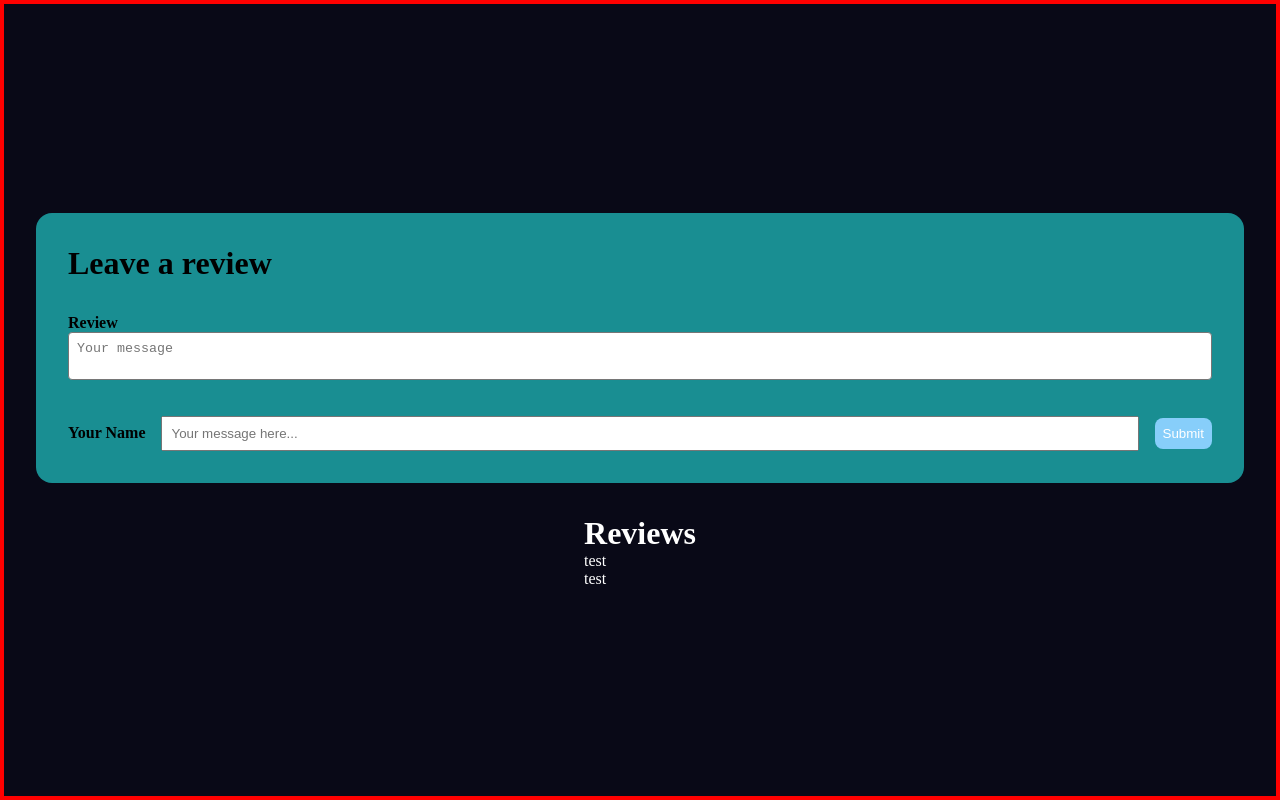
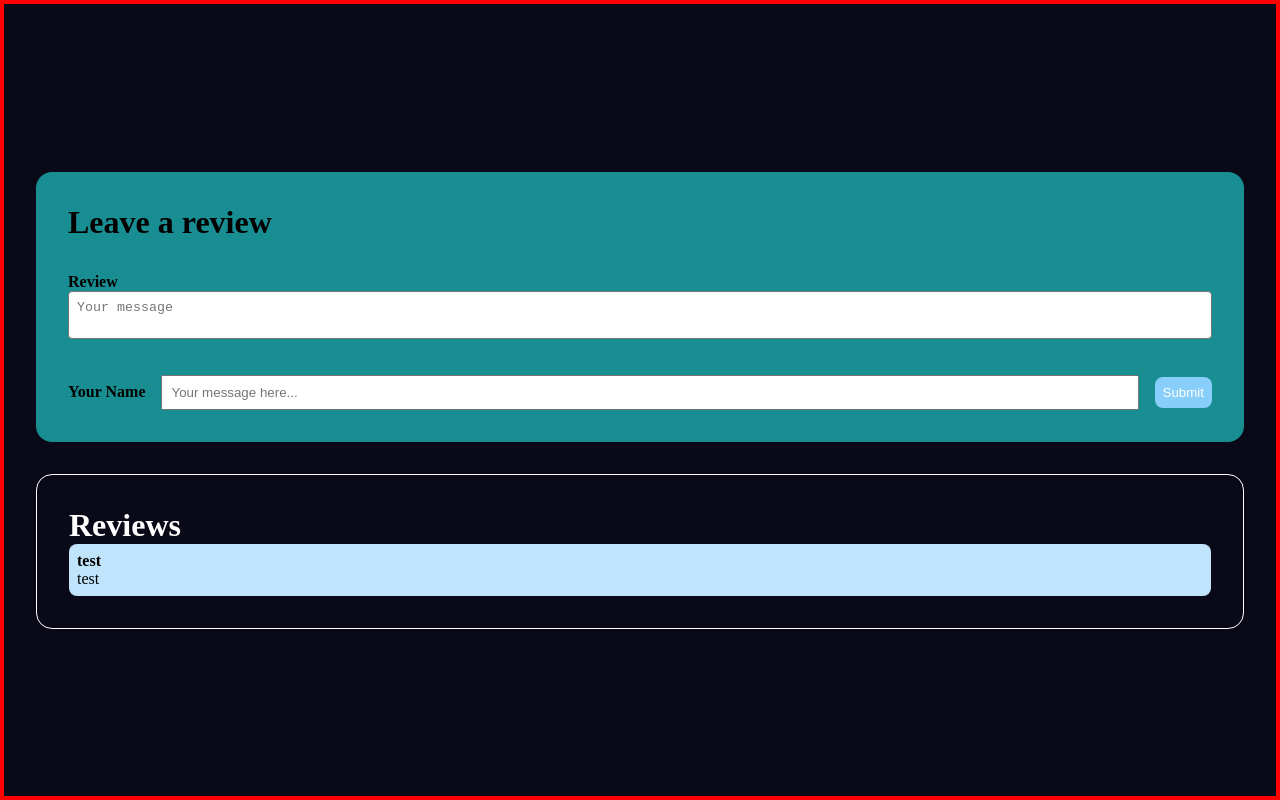
Before and after one commit to DarpanSoma/testimonial, a plain HTML site: page index.html in a window 1280 px wide. Drawn offline with Linux system fonts and the light colour scheme.

Commit message:
third commit

```diff
--- a/style/index.css
+++ b/style/index.css
@@ -69,3 +69,22 @@ body {
 
     }
 }
+
+.reviews {
+    border: 1px solid white;
+    border-radius: 16px;
+    width: 100%;
+    padding: 32px;
+}
+
+.review-box {
+    background-color: rgb(192, 228, 251);
+    color: black;
+    padding: 8px;
+    border-radius: 8px;
+    margin-top: 16ox;
+}
+
+.review-author {
+    font-weight: 800;
+}
```
